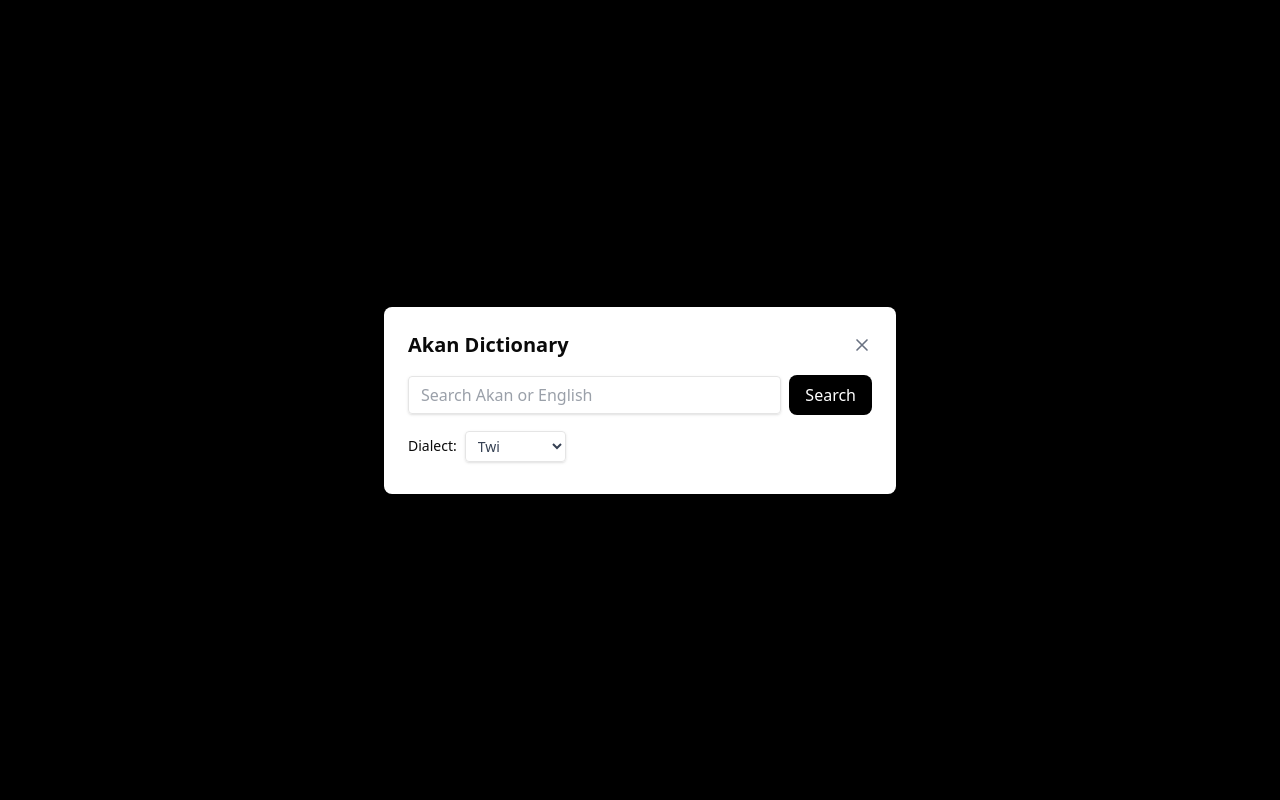
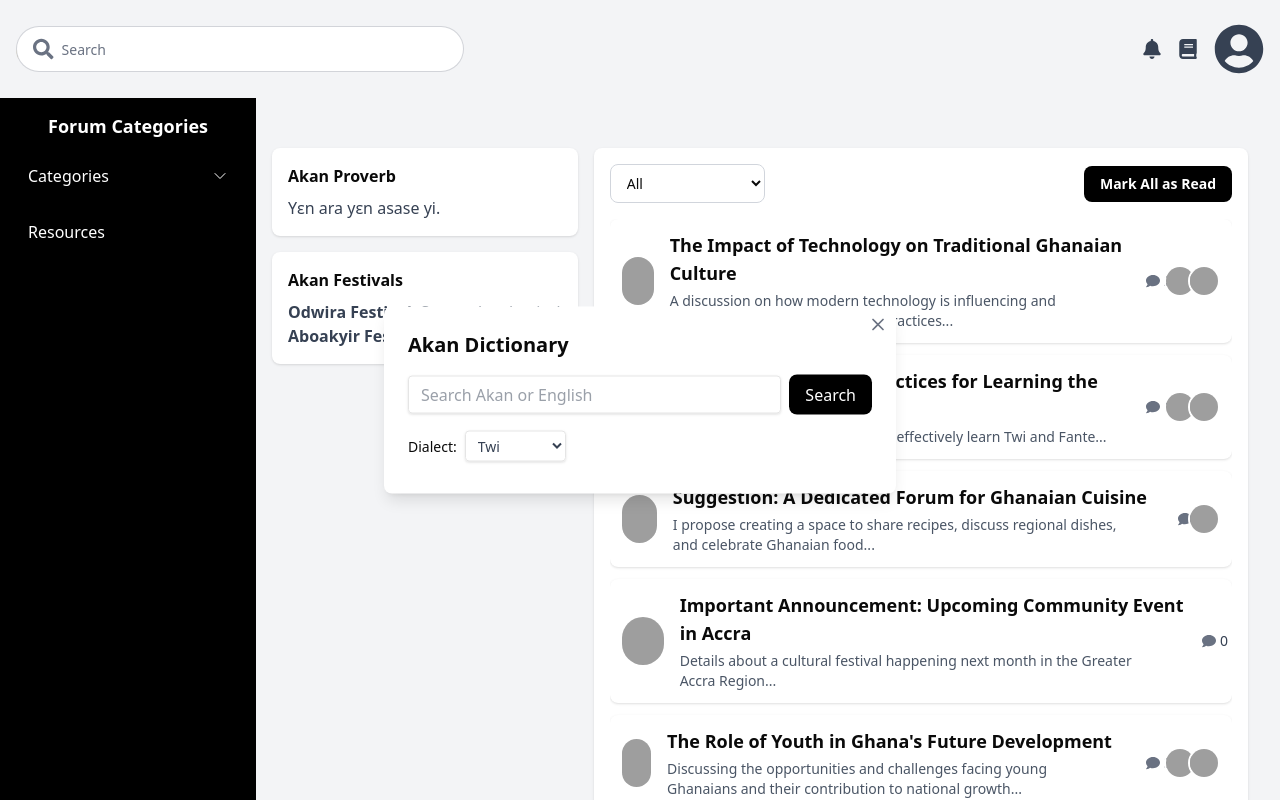
Before and after one commit to Qhojoblinks-7/akankasaweb, a React (Vite) app: page /forum in a window 1280 px wide. Both pictures are taken after a click on the button 1188 px from the left and 49 px from the top of the page. Built offline with nearby package versions, Linux system fonts and the light colour scheme; grey boxes are pictures that could not be loaded.

Commit message:
reversed

```diff
--- a/src/components/ui/dictionary/DictionaryPopUp.jsx
+++ b/src/components/ui/dictionary/DictionaryPopUp.jsx
@@ -42,44 +42,41 @@ const DictionaryPopUp = ({ onClose }) => {
   );
 
   return (
-    <div className="fixed top-0 left-0 w-full h-full bg-black bg-opacity-50 z-50 flex items-center justify-center p-4 md:p-0"> {/* Full screen for mobile, padding for small screens */}
-      <div className="bg-white rounded-md shadow-lg p-4 md:p-6 z-50 w-full max-w-lg max-h-[80vh] overflow-y-auto"> {/* Adjusted max-h for better mobile view */}
-        <div className="flex justify-between items-center mb-4">
-          <h2 className="text-xl font-semibold">Akan Dictionary</h2>
+    <div className="fixed top-1/2 left-1/2 transform -translate-x-1/2 -translate-y-1/2 bg-white rounded-md shadow-lg p-6 z-50 w-[90%] max-w-lg"> {/* Responsive width */}
+      <h2 className="text-xl font-semibold mb-4">Akan Dictionary</h2>
       <button
         onClick={onClose}
-            className="text-gray-500 hover:text-gray-700 focus:outline-none"
+        className="absolute top-2 right-2 text-gray-500 hover:text-gray-700 focus:outline-none"
         aria-label="Close dictionary popup" // Accessibility
       >
         <svg className="h-5 w-5" fill="none" viewBox="0 0 24 24" stroke="currentColor">
           <path strokeLinecap="round" strokeLinejoin="round" strokeWidth={2} d="M6 18L18 6M6 6l12 12" />
         </svg>
       </button>
-        </div>
-        <form onSubmit={handleSearchSubmit} className="mb-4 flex flex-col sm:flex-row items-center sm:space-x-2"> {/* Stack on mobile, row on larger */}
+      <form onSubmit={handleSearchSubmit} className="mb-4 flex items-center space-x-2">
         <input
           type="text"
           placeholder="Search Akan or English"
-            className="shadow appearance-none border rounded w-full py-2 px-3 text-gray-700 leading-tight focus:outline-none focus:shadow-outline mb-2 sm:mb-0" // Margin for mobile stacking
+          className="shadow appearance-none border rounded w-full py-2 px-3 text-gray-700 leading-tight focus:outline-none focus:shadow-outline"
           value={searchTerm}
           onChange={handleSearchChange}
           aria-label="Search dictionary" // Accessibility
         />
         <button
           type="submit"
-            className="bg-black text-white rounded-md py-2 px-4 focus:outline-none focus:shadow-outline w-full sm:w-auto" // Full width on mobile
+          className="bg-black text-white rounded-md py-2 px-4 focus:outline-none focus:shadow-outline"
         >
           Search
         </button>
       </form>
 
-        <div className="mb-2 flex items-center space-x-2"> {/* Flex for alignment */}
-          <label htmlFor="dictionary-dialect" className="text-sm">
+      <div className="mb-2">
+        <label htmlFor="dictionary-dialect" className="mr-2 text-sm">
           Dialect:
         </label>
         <select
           id="dictionary-dialect"
-            className="shadow border rounded py-1 px-2 text-gray-700 leading-tight focus:outline-none focus:shadow-outline text-sm w-full sm:w-auto" // Adjusted width
+          className="shadow border rounded py-1 px-2 text-gray-700 leading-tight focus:outline-none focus:shadow-outline text-sm"
           value={selectedDialect}
           onChange={handleDialectChange}
           aria-label="Select dialect" // Accessibility
@@ -92,7 +89,7 @@ const DictionaryPopUp = ({ onClose }) => {
         </select>
       </div>
 
-        <div className="max-h-[70vh] overflow-y-auto"> {/* Further reduced max height for better mobile fit */}
+      <div className="max-h-96 overflow-y-auto"> {/* Increased max height */}
         {isLoading ? (
           <DictionarySearchSkeleton />
         ) : searchResults.length === 0 && searchTerm ? (
@@ -104,7 +101,6 @@ const DictionaryPopUp = ({ onClose }) => {
         )}
       </div>
     </div>
-    </div>
   );
 };
 
```
Lines whose indentation alone changed are shown as unchanged.
